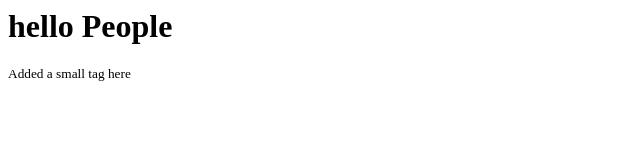
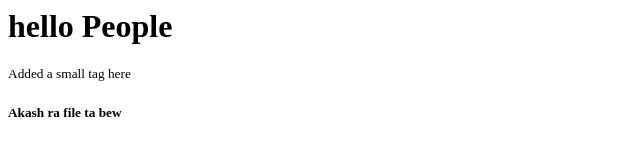
Before and after one commit to Akashpandit/testing-collab, a plain HTML site: page index.html in a window 1280 px wide. Shown: the whole page, without its empty margins (0-640 px from the left). Drawn offline with Linux system fonts and the light colour scheme.

Commit message:
h6 has been added and a line has been added

```diff
--- a/index.html
+++ b/index.html
@@ -5,5 +5,6 @@
   <body>
     <h1>hello People</h1>
     <small>Added a small tag here</small>
+    <h5>Akash ra file ta bew</h5>
   </body>
 </html>
```
Also changed, not shown: sample.txt. Lines whose indentation alone changed are shown as unchanged.
